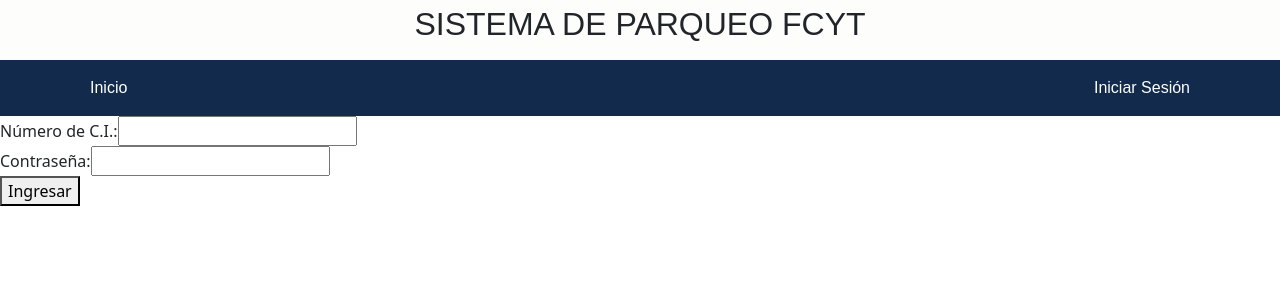
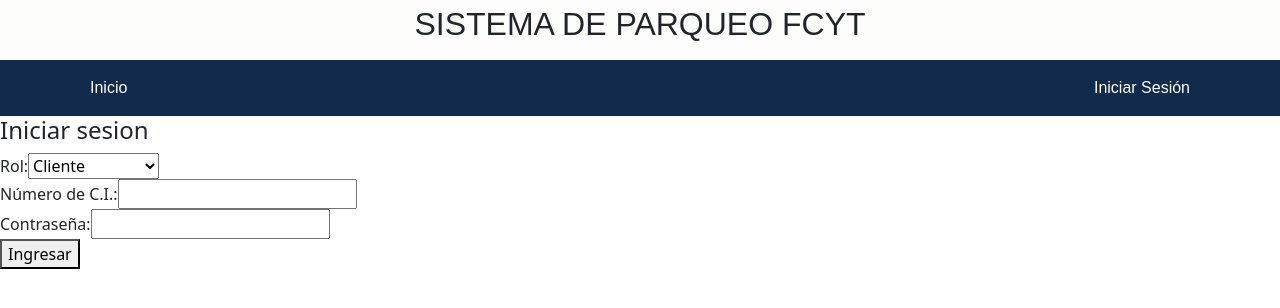
Before and after one commit to NicoleBtte/TIS-PARQUEO, a React (Create React App) app in the folder front/: page /login in a window 1280 px wide. Shown: the top 308 px of the page. Built offline with nearby package versions, Linux system fonts and the light colour scheme; a web font is replaced by a local one.

Commit message:
Combobox-Login

```diff
--- a/front/src/components/cliente-mensajes/redactarForm.jsx
+++ b/front/src/components/cliente-mensajes/redactarForm.jsx
@@ -90,7 +90,7 @@ const RedactarForm = () => {
         >
         {({ errors, touched, handleChange, values }) => (
             <Form className='formulario'>
-            <div>
+                <div>
                   <label htmlFor="option">Opción:</label>
                   <Field as="select" id="option" name="option">
                     <option value="">Seleccione una opción</option>
--- a/front/src/components/formularioRegistro.js
+++ b/front/src/components/formularioRegistro.js
@@ -39,6 +39,8 @@ const FormularioRegistro = () => {
 				  console.log(response.data.errors)
 				}
 			  })
+
+			navigate('/login');
 	}
 
     return (
--- a/front/src/components/loginPage.js
+++ b/front/src/components/loginPage.js
@@ -4,17 +4,33 @@ import axiosClient from '../axios-client.js'
 import { useStateContext } from '../contexts/ContextProvider.js';
 
 const LoginPage = () => {
-
+  const [selectedRole, setSelectedRole] = useState('cliente');
   const { setUser, setToken, setRol, setID } = useStateContext();
 
 	const guardar = (values) =>{
 		console.log(values);
+    let apiruta = '';
 
 		const payload = {
 			ci: values.ci,
 			password: values.password
 		}
 		console.log(payload);
+
+    if(selectedRole==='cliente'){
+      apiruta = '/login/cliente'
+    }else{
+      if(selectedRole==='admin'){
+        apiruta = '/login/admin'
+      }else{
+        if(selectedRole==='operador'){
+          apiruta = '/login/operador'
+        }else{
+          apiruta = '/login/guardia'
+        }
+      }
+    }
+    console.log('Apiruta',apiruta);
 
 		axiosClient.post('/login', payload)
       .then(({data}) => {
@@ -36,10 +52,13 @@ const LoginPage = () => {
 	}
 
     return (
+      <>
+      <h4>Iniciar sesion</h4>
       <Formik
           initialValues={{
             ci:'',
-            password:''
+            password:'',
+            loginus: selectedRole,
           }}
 
           validate={(values) => {
@@ -64,6 +83,13 @@ const LoginPage = () => {
             >
             {({ errors, touched }) => (
                 <Form className='formulario'>
+                  <label htmlFor="rol">Rol:</label>
+                      <select name="rol" id="rol" value={selectedRole} onChange={(e) => setSelectedRole(e.target.value)}>
+                        <option value="cliente">Cliente</option>
+                        <option value="operador">Operador</option>
+                        <option value="guardia">Guardia</option>
+                        <option value="admin">Administrador</option>
+                      </select>
                   <div>
                       <label htmlFor="ci">Número de C.I.:</label>
                       <Field
@@ -86,6 +112,7 @@ const LoginPage = () => {
                 </Form>
             )}
           </Formik>
+        </>
     );
 }
 
```
